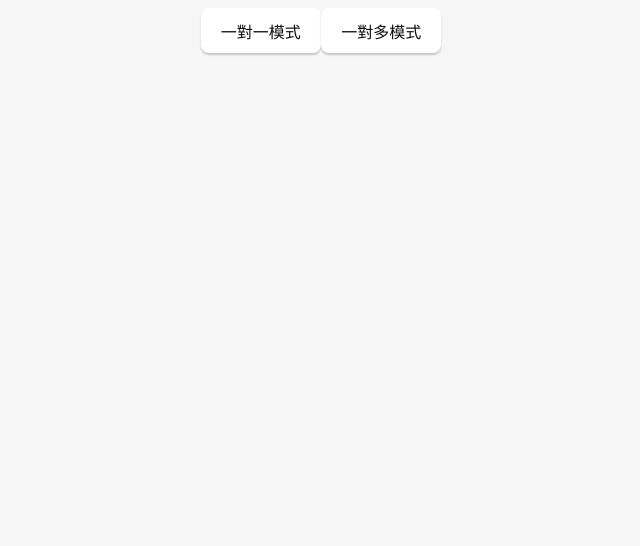
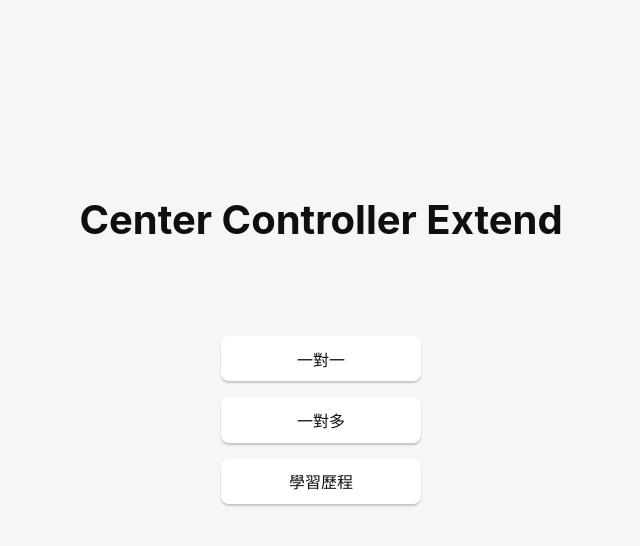
Before and after one commit to JacKooDesu/center-controller-rust, a React (Vite) app: page / in a window 1280 px wide. Shown: the top 546 px of the page, without its empty margins (319-959 px from the left). Built offline with nearby package versions, Linux system fonts and the light colour scheme.

Commit message:
adjust title scene

```diff
--- a/src/App.css
+++ b/src/App.css
@@ -21,9 +21,14 @@
   -webkit-text-size-adjust: 100%;
 }
 
+body {
+  margin: 0;
+}
+
 .container {
   margin: 0;
-  padding-top: 10vh;
+  width: 100vw;
+  height: 100vh;
   display: flex;
   flex-direction: column;
   justify-content: center;
@@ -44,6 +49,14 @@
 .row {
   display: flex;
   justify-content: center;
+  flex-direction: column;
+  align-items: center;
+}
+
+.row button {
+  min-width: min(200px, 100vw);
+  margin-top: 0.5rem;
+  margin-bottom: 0.5rem;
 }
 
 a {
@@ -57,7 +70,10 @@ a:hover {
 }
 
 h1 {
+  font-size: 2.5em;
   text-align: center;
+  margin-top: -10vh;
+  margin-bottom: 12vh;
 }
 
 input,
@@ -72,6 +88,9 @@ button {
   background-color: #ffffff;
   transition: border-color 0.25s;
   box-shadow: 0 2px 2px rgba(0, 0, 0, 0.2);
+  /* text-overflow: ellipsis; */
+  /* overflow: hidden; */
+  max-width: 20vw;
 }
 
 button {
--- a/src/Title.tsx
+++ b/src/Title.tsx
@@ -6,9 +6,13 @@ interface Props {
 
 export default function Title({ com }: Props) {
   return (
-    <div className="row">
-      <button onClick={() => com.setMode(Mode.singleMode)}>一對一模式</button>
-      <button onClick={() => com.setMode(Mode.multiMode)}>一對多模式</button>
+    <div className="container">
+      <h1>Center Controller Extend</h1>
+      <div className="row">
+        <button onClick={() => com.setMode(Mode.singleMode)}>一對一</button>
+        <button onClick={() => com.setMode(Mode.multiMode)}>一對多</button>
+        <button>學習歷程</button>
+      </div>
     </div>
   );
 }
```
